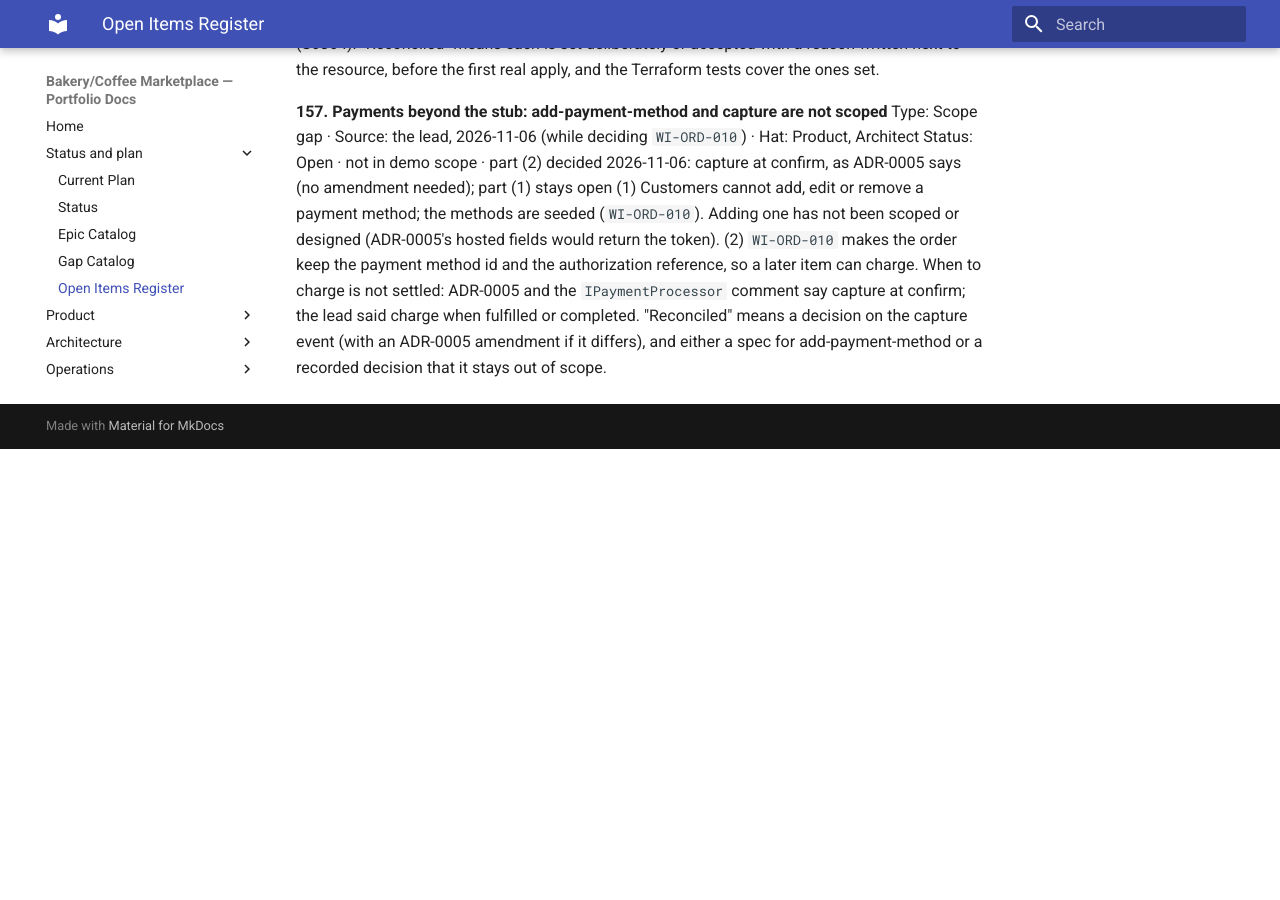
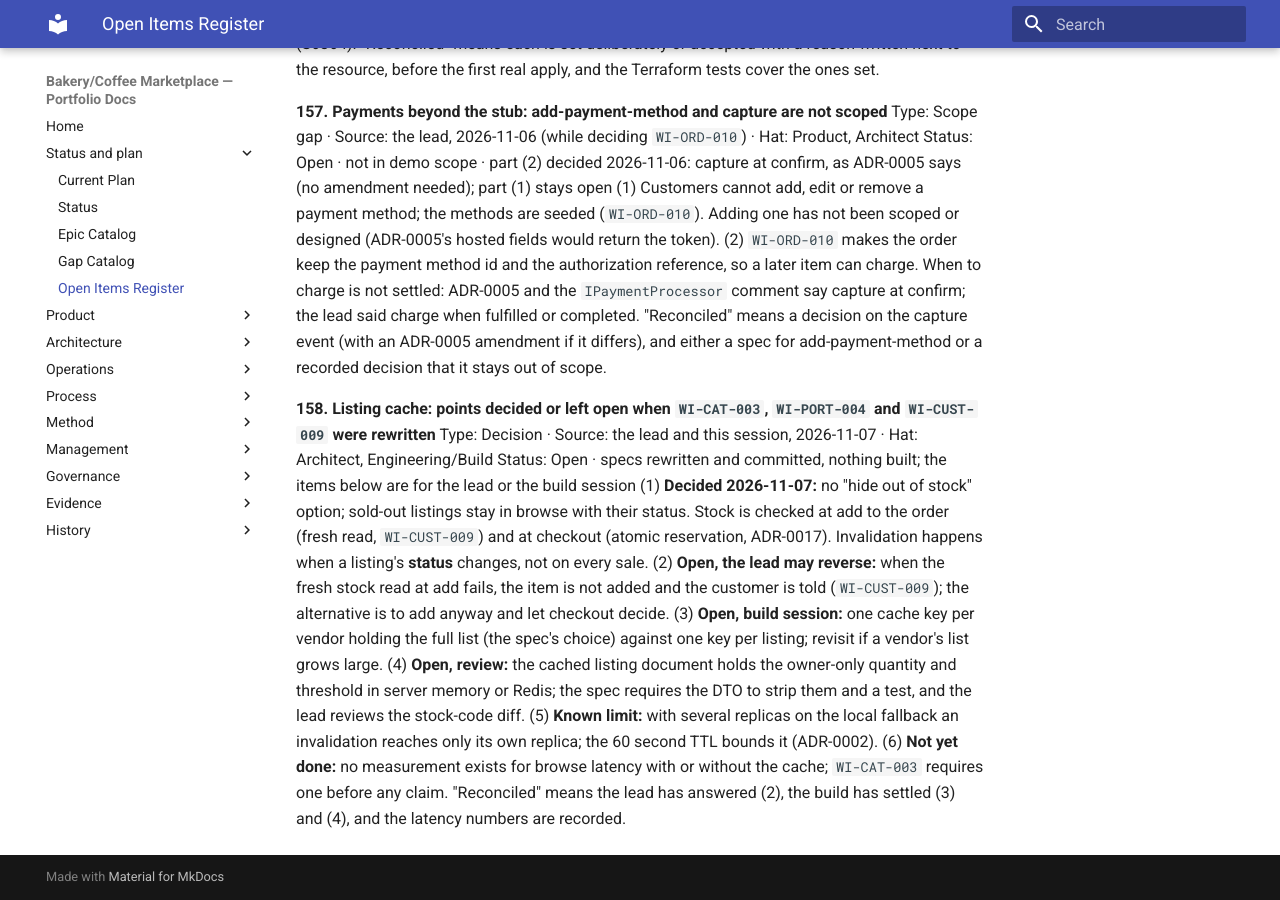
Before and after one commit to benjamin-hedrick/bakery-marketplace, an MkDocs documentation site: the page built from docs/governance/open-items-register.md, in a window 1280 px wide and 900 px high, scrolled down 55974 px. Built offline with MkDocs 1.6.1 and Material for MkDocs 9.7.7, drawn with Linux system fonts in a browser that asks for light colours; before the commit the page ends 56423 px from its top, so only the background shows below that.

Commit message:
Register 158 and epic catalog: listing cache rewrite (WI-CAT-003, WI-PORT-004, WI-CUST-009) recorded; CUST-009 added to the epics
Co-Authored-By: Claude Sonnet 5.5 <noreply@anthropic.com>

```diff
--- a/docs/governance/open-items-register.md
+++ b/docs/governance/open-items-register.md
@@ -867,3 +867,8 @@ In `infra/foundation/main.tf` and `infra/environments/dev/main.tf`: public netwo
 Type: Scope gap · Source: the lead, 2026-11-06 (while deciding `WI-ORD-010`) · Hat: Product, Architect
 Status: Open · not in demo scope · part (2) decided 2026-11-06: capture at confirm, as ADR-0005 says (no amendment needed); part (1) stays open
 (1) Customers cannot add, edit or remove a payment method; the methods are seeded (`WI-ORD-010`). Adding one has not been scoped or designed (ADR-0005's hosted fields would return the token). (2) `WI-ORD-010` makes the order keep the payment method id and the authorization reference, so a later item can charge. When to charge is not settled: ADR-0005 and the `IPaymentProcessor` comment say capture at confirm; the lead said charge when fulfilled or completed. "Reconciled" means a decision on the capture event (with an ADR-0005 amendment if it differs), and either a spec for add-payment-method or a recorded decision that it stays out of scope.
+
+**158. Listing cache: points decided or left open when `WI-CAT-003`, `WI-PORT-004` and `WI-CUST-009` were rewritten**
+Type: Decision · Source: the lead and this session, 2026-11-07 · Hat: Architect, Engineering/Build
+Status: Open · specs rewritten and committed, nothing built; the items below are for the lead or the build session
+(1) **Decided 2026-11-07:** no "hide out of stock" option; sold-out listings stay in browse with their status. Stock is checked at add to the order (fresh read, `WI-CUST-009`) and at checkout (atomic reservation, ADR-0017). Invalidation happens when a listing's **status** changes, not on every sale. (2) **Open, the lead may reverse:** when the fresh stock read at add fails, the item is not added and the customer is told (`WI-CUST-009`); the alternative is to add anyway and let checkout decide. (3) **Open, build session:** one cache key per vendor holding the full list (the spec's choice) against one key per listing; revisit if a vendor's list grows large. (4) **Open, review:** the cached listing document holds the owner-only quantity and threshold in server memory or Redis; the spec requires the DTO to strip them and a test, and the lead reviews the stock-code diff. (5) **Known limit:** with several replicas on the local fallback an invalidation reaches only its own replica; the 60 second TTL bounds it (ADR-0002). (6) **Not yet done:** no measurement exists for browse latency with or without the cache; `WI-CAT-003` requires one before any claim. "Reconciled" means the lead has answered (2), the build has settled (3) and (4), and the latency numbers are recorded.
```
Also changed, not shown: docs/product/backlog/EPIC-WEB-CUSTOMER.md (+1 -0 lines), docs/product/backlog/STATUS.md (+3 -3 lines), docs/product/backlog/epic-catalog.md (+2 -1 lines).
